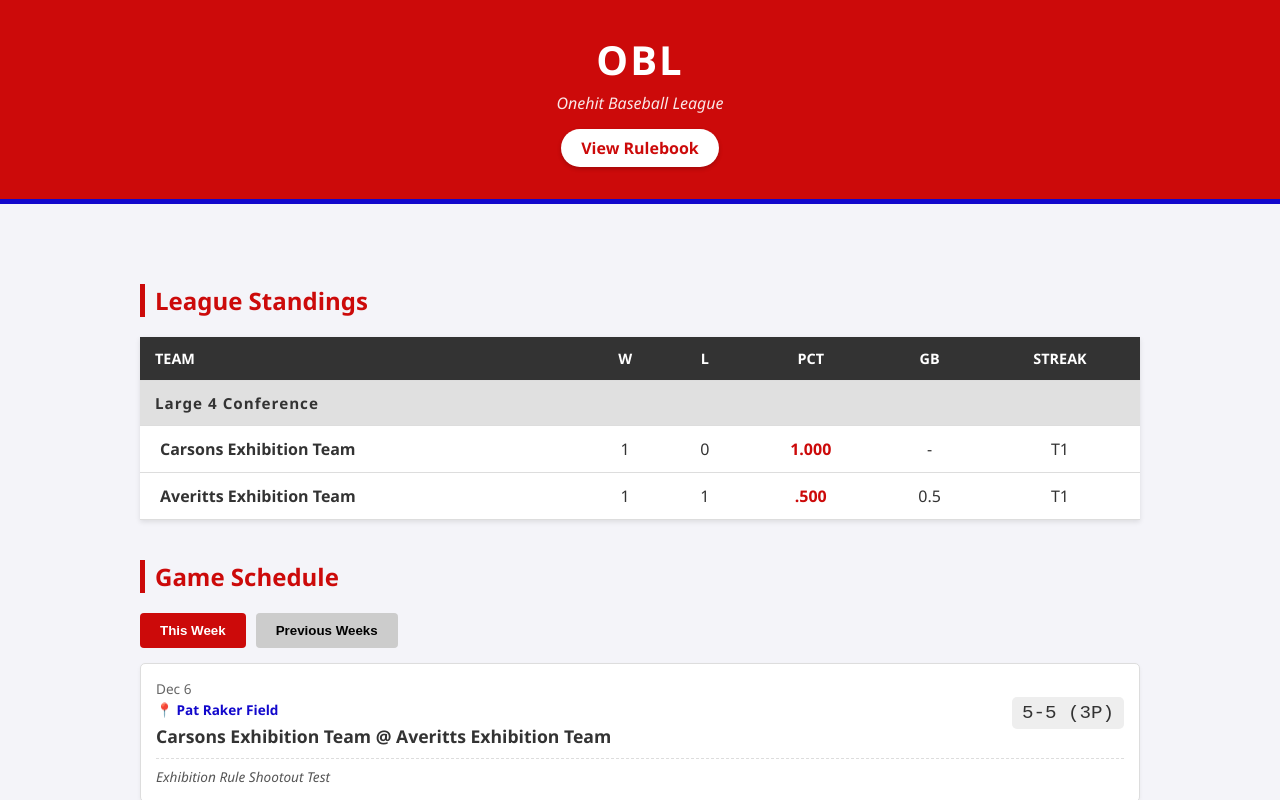
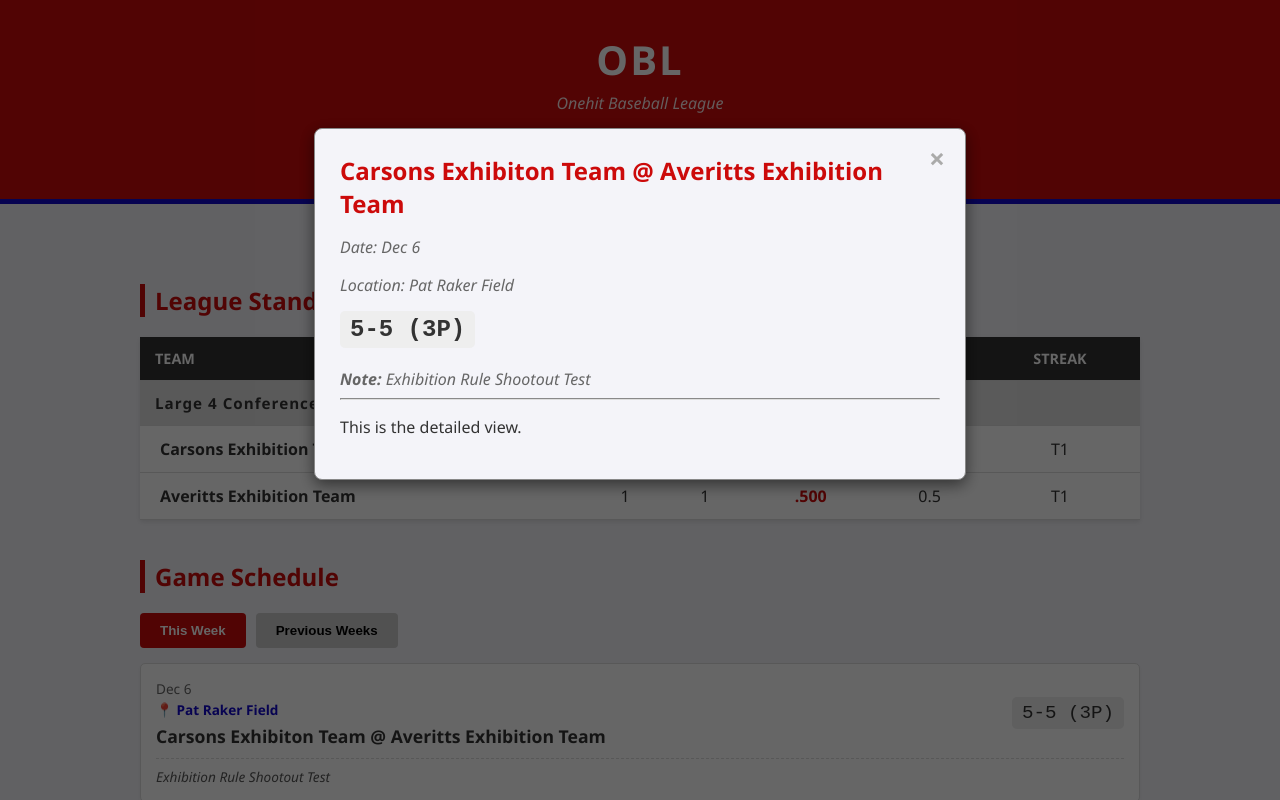
Before and after one commit to Intechill/OBL, a plain HTML site: page index.html in a window 1280 px wide. Both pictures are taken after a click on the element 640 px from the left and 732 px from the top of the page. Shown: the top 800 px of the page. Drawn offline with Linux system fonts and the light colour scheme.

Commit message:
Update index.html

```diff
--- a/index.html
+++ b/index.html
@@ -181,6 +181,70 @@
             font-size: 0.8rem;
             color: #777;
         }
+
+        /* --- Modal (Popup) Styles --- */
+        .modal {
+            display: none; /* Hidden by default */
+            position: fixed; /* Stay in place */
+            z-index: 100; /* Sit on top of everything */
+            left: 0;
+            top: 0;
+            width: 100%; /* Full width */
+            height: 100%; /* Full height */
+            overflow: auto; /* Enable scroll if needed */
+            background-color: rgba(0,0,0,0.6); /* Black w/ opacity */
+        }
+
+        .modal-content {
+            background-color: var(--light);
+            margin: 10% auto; /* 10% from the top and centered */
+            padding: 25px;
+            border: 1px solid #888;
+            width: 80%; /* Could be more or less, depending on screen size */
+            max-width: 600px;
+            border-radius: 8px;
+            box-shadow: 0 5px 15px rgba(0,0,0,0.5);
+            position: relative;
+            color: var(--dark);
+        }
+
+        .close-btn {
+            color: #aaa;
+            float: right;
+            font-size: 28px;
+            font-weight: bold;
+            cursor: pointer;
+            line-height: 1;
+            margin-top: -10px;
+            margin-right: -5px;
+        }
+
+        .close-btn:hover,
+        .close-btn:focus {
+            color: var(--primary);
+            text-decoration: none;
+        }
+
+        #modal-matchup {
+            font-size: 1.5rem;
+            color: var(--primary);
+            margin-top: 0;
+            margin-bottom: 5px;
+        }
+
+        #modal-location, #modal-date, #modal-note {
+            font-style: italic;
+            color: #666;
+            margin-bottom: 5px;
+        }
+
+        #modal-score {
+            display: inline-block;
+            margin-top: 10px;
+            margin-bottom: 20px;
+            font-size: 1.5rem;
+            font-weight: bold;
+        }
     </style>
 </head>
 <body>
@@ -229,22 +293,37 @@
     &copy; 2024 Onehit Baseball League | Official League Website
 </footer>
 
+<div id="game-modal" class="modal">
+    <div class="modal-content">
+        <span class="close-btn" onclick="closeGameModal()">&times;</span>
+        <h3 id="modal-matchup"></h3>
+        <p id="modal-date"></p>
+        <p id="modal-location"></p>
+        <div id="modal-score" class="score"></div>
+        <div id="modal-note"></div>
+        <hr style="border-color: #ddd;">
+        <p>This is the detailed view.</p>
+    </div>
+</div>
+
 <script>
     /* --- DATA SECTION (EDIT THIS TO UPDATE YOUR SITE) --- */
 
     // 1. EDIT STANDINGS HERE
     const teams = [
+        // Carsons (1-0) will now correctly show 1.000 PCT.
         { name: "Carsons Exhibition Team", conference: "Large 4", wins: 1, losses: 0, streak: "T1" },
         { name: "Averitts Exhibition Team", conference: "Large 4", wins: 1, losses: 1, streak: "T1" },
     ];
 
     // 2. EDIT GAMES HERE
+    // You can now add 'location' and 'note' to any game
     const games = [
            {
             type: 'current',
             date: 'Dec 6',
             home: 'Averitts Exhibition Team',
-            visitor: 'Carsons Exhibition Team',
+            visitor: 'Carsons Exhibiton Team',
             score: '5-5 (3P)',
             location: 'Pat Raker Field',
             note: 'Exhibition Rule Shootout Test'
@@ -254,7 +333,7 @@
             type: 'current',
             date: 'Dec 6',
             home: 'Averitts Exhibition Team',
-            visitor: 'Carsons Exhibition Team',
+            visitor: 'Carsons Exhibiton Team',
             score: '10-9',
             location: 'Pat Raker Field',
             note: 'Exhibition Rule Test Game'
@@ -267,13 +346,13 @@
             visitor: 'Carsons Exhibition Team',
             score: '45 - 42 (2 OT)',
             location: 'Pat Raker Field',
-            note: ''
+            note: 'First game of the year.'
         },
     ];
 
     /* --- LOGIC SECTION (DO NOT TOUCH UNLESS YOU KNOW JS) --- */
 
-    // Preprocess games to add a unique ID for use in the new tab function
+    // Preprocess games to add a unique ID for modal usage
     games.forEach((game, index) => {
         game.id = index + 1;
     });
@@ -299,14 +378,14 @@
                 if (totalGames > 0) {
                     const pctValue = (team.wins / totalGames).toFixed(3);
 
+                    // FIX: Correctly handle 1.000 (perfect record)
                     if (pctValue.startsWith('1')) {
-                         pct = pctValue;
+                         pct = pctValue; // Keeps "1.000"
                     } else {
-                         pct = pctValue.substring(1);
+                         pct = pctValue.substring(1); // Converts "0.500" to ".500"
                     }
                 }
-
-                // Games behind calculation (standard baseball formula)
+                // Games behind is calculated as half the difference between the leader's win-loss total and the team's win-loss total.
                 const gb = ((leaderWins - team.wins) + (team.losses - confTeams[0].losses)) / 2;
 
                 const row = `<tr>
@@ -326,8 +405,8 @@
         const locationHTML = game.location ? `<div class="game-location">📍 ${game.location}</div>` : '';
         const footerHTML = game.note ? `<div class="game-footer">${game.note}</div>` : '';
 
-        // Added onclick to call the function that opens the new tab
-        return `<div class="game-card" onclick="openGameDetailsTab(${game.id})">
+        // Added onclick to call the modal function with the game's unique ID
+        return `<div class="game-card" onclick="openGameModal(${game.id})">
             <div class="game-main">
                 <div>
                     <div class="game-info">${game.date}</div>
@@ -340,44 +419,30 @@
         </div>`;
     }
 
-    // Function to open a new tab with game details using a very short Data URL
-    function openGameDetailsTab(gameId) {
+    // Function to open the modal and populate its content
+    function openGameModal(gameId) {
         const game = games.find(g => g.id === gameId);
         if (!game) return;
 
-        const date = game.date;
-        const matchup = `${game.visitor} @ ${game.home}`;
-        const location = game.location || 'Not specified';
-        const score = game.score;
+        document.getElementById('modal-matchup').textContent = `${game.visitor} @ ${game.home}`;
+        document.getElementById('modal-date').textContent = `Date: ${game.date}`;
+        document.getElementById('modal-location').textContent = game.location ? `Location: ${game.location}` : 'Location: Not specified';
+        document.getElementById('modal-score').textContent = game.score;
+        document.getElementById('modal-note').innerHTML = game.note ? `<strong>Note:</strong> ${game.note}` : '';
 
-        // Minimal HTML content for the new page
-        // This includes just the core data points in basic format
-        const minimalContent = `
-            <!DOCTYPE html>
-            <html lang="en">
-            <head>
-                <meta charset="UTF-8">
-                <title>OBL Game</title>
-            </head>
-            <body>
-                <h2>Game Details</h2>
-                <p><strong>Matchup:</strong> ${matchup}</p>
-                <p><strong>Date:</strong> ${date}</p>
-                <p><strong>Location:</strong> ${location}</p>
-                <p><strong>Score:</strong> ${score}</p>
-            </body>
-            </html>
-        `;
+        document.getElementById('game-modal').style.display = 'block';
+    }
 
-        // Encode the content for a Data URL
-        // We use a simplified Data URL format to keep the URL as short as possible.
-        const dataUrl = 'data:text/html,' + encodeURIComponent(minimalContent.trim());
+    // Function to close the modal
+    function closeGameModal() {
+        document.getElementById('game-modal').style.display = 'none';
+    }
 
-        // Open the new tab using the Data URL
-        const newWindow = window.open(dataUrl, '_blank');
-         if (!newWindow) {
-            // Fallback: This code runs if the browser prevents the pop-up (often seen when the dynamic URL is too long/complex)
-            alert('Your browser blocked the new tab. Please check pop-up settings or try clicking the card again.');
+    // Close modal when clicking outside of it
+    window.onclick = function(event) {
+        const modal = document.getElementById('game-modal');
+        if (event.target === modal) {
+            closeGameModal();
         }
     }
 
@@ -387,6 +452,7 @@
         const buttons = document.querySelectorAll('.btn');
 
         buttons.forEach(btn => btn.classList.remove('active'));
+        // Safely access event target
         if(event && event.target) event.target.classList.add('active');
 
         const filteredGames = games.filter(g => g.type === filterType);
```
